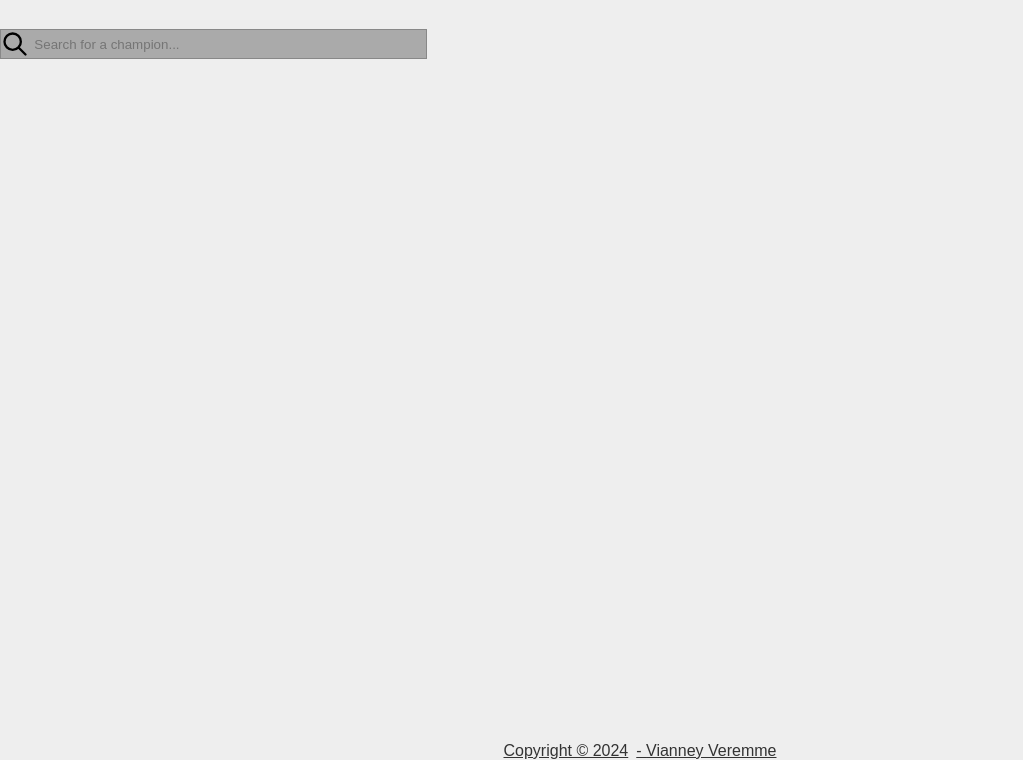
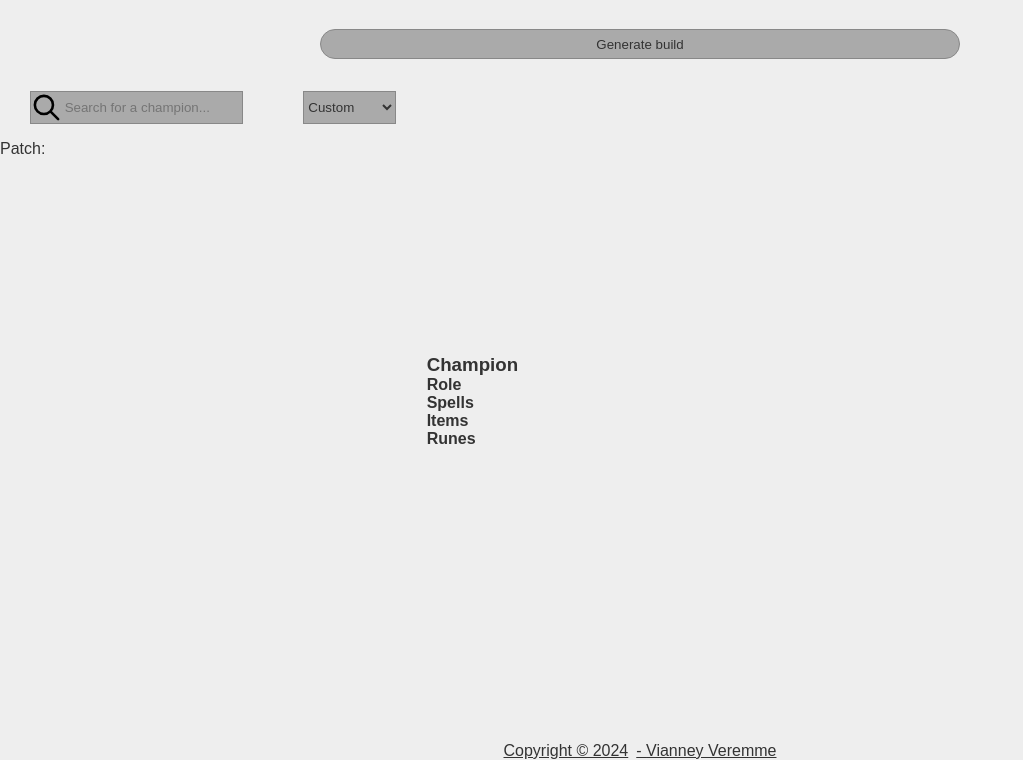
Before and after one commit to Vianpyro/Ultimate_Bravery, a plain HTML site: page game/league_of_legends.html in a window 1280 px wide. Shown: the part 40-800 px from the top of the page, without its empty margins (0-1023 px from the left). Drawn offline with Linux system fonts and the light colour scheme; no server answers.

Commit message:
Add generate build button and patch version display

```diff
--- a/game/league_of_legends.html
+++ b/game/league_of_legends.html
@@ -15,16 +15,32 @@
         <h2 id="game">League of Legends</h2>
     </header>
 
+    <button id="generate-build">Generate build</button>
+
     <main>
         <section id="champion-selection">
-            <input type="text" id="search-bar" placeholder="Search for a champion...">
+            <nav id="champion-selection-options">
+                <input type="text" id="search-bar" placeholder="Search for a champion...">
+                <select name="gross-selection" id="champion-selection-gross">
+                    <option value="selection-champions-custom">Custom</option>
+                    <option value="selection-champions-all">Select all</option>
+                    <option value="selection-champions-none">Select none</option>
+                </select>
+            </nav>
 
+            <div>Patch: <span id="current-patch"></span></div>
             <div id="champions-container">
                 <div id="champions-list"></div>
             </div>
         </section>
-        <section id="runes-selection"></section>
-        <section id="items-selection"></section>
+        <section id="result">
+            <h3 id="result-champion">Champion</h3>
+            <h4 id="result-role">Role</h4>
+            <h4 id="result-spells">Spells</h4>
+            <h4 id="result-items">Items</h4>
+            <h4 id="result-runes">Runes</h4>
+        </section>
+        <section id="settings-and-rules"></section>
     </main>
 
     <footer>
--- a/resources/scripts/league_of_legends.js
+++ b/resources/scripts/league_of_legends.js
@@ -1,4 +1,6 @@
+const championsGrossSelector = document.getElementById('champion-selection-gross');
 const championsList = document.getElementById("champions-list");
+const gamePatch = document.getElementById('current-patch');
 const searchBar = document.getElementById('search-bar');
 
 function makeToggleable(element) {
@@ -8,6 +10,7 @@ function makeToggleable(element) {
         if (isCooldown) return;
 
         element.classList.toggle('unselected');
+        championsGrossSelector.value = "selection-champions-custom";
         isCooldown = true;
 
         setTimeout(() => {
@@ -18,7 +21,7 @@ function makeToggleable(element) {
 
 (async () => {
     const gameVersion = await getGameVersion();
-    championsList.innerText = `Loading champions for patch ${gameVersion}...`;
+    gamePatch.innerText = gameVersion;
 
     const gameLanguages = await getGameLanguages();
 
@@ -51,3 +54,14 @@ searchBar.addEventListener('input', () => {
         champion.style.display = altText.includes(query) ? 'block' : 'none';
     });
 });
+
+championsGrossSelector.addEventListener('change', (event) => {
+    const selectedValue = event.target.value;
+
+    if (selectedValue === "selection-champions-custom") return;
+
+    const champions = championsList.querySelectorAll('div');
+    champions.forEach(champion => {
+        champion.classList.toggle('unselected', selectedValue === "selection-champions-none");
+    });
+});
--- a/resources/styles/league_of_legends.css
+++ b/resources/styles/league_of_legends.css
@@ -7,11 +7,33 @@ main>* {
     flex: 1;
 }
 
+.unselected {
+    filter: grayscale(100%);
+    background: var(--background-color-secondary);
+}
+
 #champion-selection {
     display: flex;
     flex-direction: column;
     gap: var(--gap-secondary);
     height: 100%;
+}
+
+#champion-selection-options {
+    display: flex;
+    justify-content: space-around;
+    flex-wrap: wrap;
+}
+
+#champion-selection-gross,
+#search-bar {
+    border: 1px solid var(--highlight-color);
+    border-radius: var(--boarder-radius);
+}
+
+#champion-selection-gross {
+    background-color: var(--background-color-secondary);
+    padding: 0.5em 0;
 }
 
 #champions-container {
@@ -24,18 +46,27 @@ main>* {
     justify-content: center;
     display: flex;
     flex-wrap: wrap;
-    gap: var(--gap-tetriary);
 }
 
 #champions-list>div>img {
     border-radius: var(--border-radius);
+    cursor: pointer;
     height: 3rem;
     width: 3rem;
 }
 
-.unselected {
-    filter: grayscale(100%);
-    background: var(--background-color-secondary);
+#current-patch {
+    color: var(--highlight-color);
+}
+
+#generate-build {
+    align-self: center;
+    background-color: var(--background-color-secondary);
+    border: 1px solid var(--highlight-color);
+    border-radius: var(--border-radius);
+    cursor: pointer;
+    padding: 0.5em 0;
+    width: 50%;
 }
 
 #search-bar {
@@ -43,8 +74,6 @@ main>* {
     background-image: url("../images/search.svg");
     background-repeat: no-repeat;
     background-size: contain;
-    border: 1px solid var(--highlight-color);
-    border-radius: var(--boarder-radius);
     padding: 0.5em 0 0.5em 2.5em;
     display: flex;
     justify-content: center;
```
